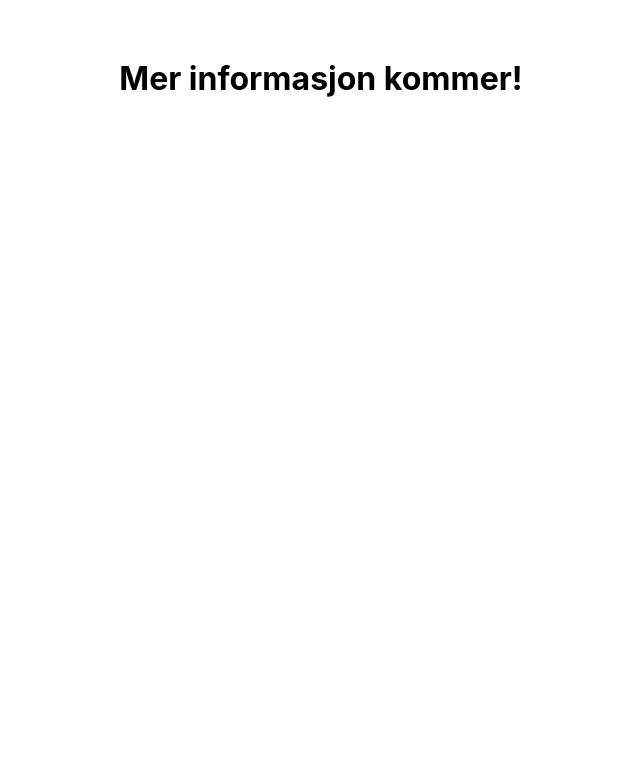
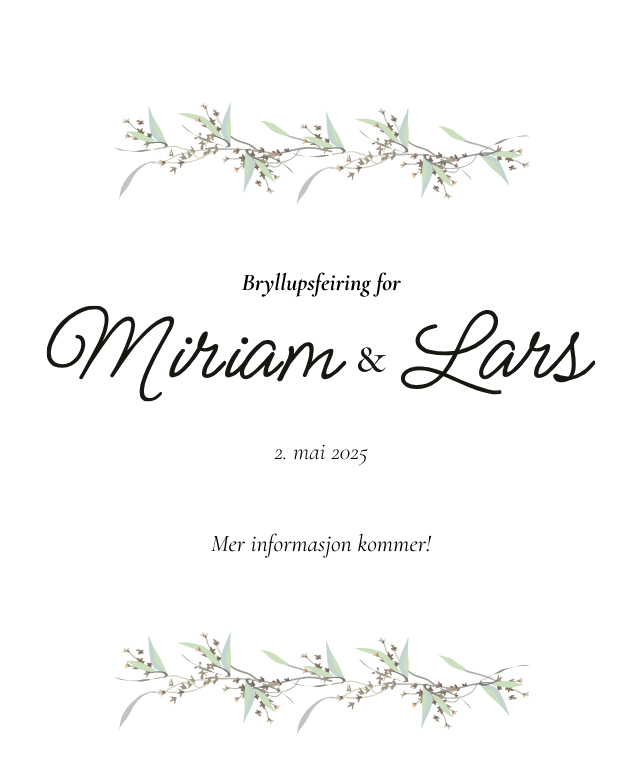
Before and after one commit to mklmorg/website, a plain HTML site: page index.html in a window 1280 px wide. Shown: the whole page, without its empty margins (319-959 px from the left). Drawn offline with nearby package versions, Linux system fonts and the light colour scheme.

Commit message:
add more of the website

```diff
--- a/css/style.css
+++ b/css/style.css
@@ -1,4 +1,3 @@
-
 /* Box sizing rules */
 *,
 *::before,
@@ -74,12 +73,60 @@ textarea:not([rows]) {
 }
 
 body {
-  font-family: -apple-system, BlinkMacSystemFont, 'Segoe UI', Roboto, Oxygen, Ubuntu, Cantarell, 'Open Sans', 'Helvetica Neue', sans-serif;
+  font-family: "Cormorant Garamond", -apple-system, BlinkMacSystemFont, 'Segoe UI', Roboto, Oxygen, Ubuntu, Cantarell, 'Open Sans', 'Helvetica Neue', sans-serif;
   color: hsl(0, 0%, 0%);
+  font-style: italic;
   background-color: hsl(0, 0%, 100%);
 }
 
 main {
+  display: flex;
+  flex-direction: column;
+  gap: 2rem;
+  align-items: center;
+  justify-content: center;
+  align-content: center;
+  padding: 2em;
+  height: 100vh;
   text-align: center;
-  padding: 2em;
+
+  font-size: 1.5rem;
 }
+
+.twig {
+  display: inline-block;
+  max-width: 500px;
+  padding: 0.5em 1em;
+}
+
+.header {
+  font-weight: 300;
+  display: flex;
+  flex-direction: column;
+  gap: 0.5rem;
+  font-size: 1.5rem;
+  width: 100%;
+  max-width: 550px;
+  margin: 0 auto;
+}
+
+.header h1 {
+  font-size: 1.5rem;
+}
+
+.logo {
+  width: 100%;
+  max-width: 550px;
+}
+
+.screen-reader-only {
+  position: absolute;
+  width: 1px;
+  height: 1px;
+  padding: 0;
+  margin: -1px;
+  overflow: hidden;
+  clip: rect(0, 0, 0, 0);
+  white-space: nowrap;
+  border-width: 0;
+}
--- a/index.html
+++ b/index.html
@@ -3,11 +3,24 @@
   <head>
     <title>Miram Kristine &amp; Lars Morten</title>
     <meta charset="utf-8">
+    <link rel="preconnect" href="https://fonts.googleapis.com">
+    <link rel="preconnect" href="https://fonts.gstatic.com" crossorigin>
+    <link href="https://fonts.googleapis.com/css2?family=Cormorant+Garamond:ital,wght@0,300;0,400;0,500;0,600;0,700;1,300;1,400;1,500;1,600;1,700&display=swap" rel="stylesheet">
     <link rel="stylesheet" type="text/css" href="css/style.css">
   </head>
   <body>
     <main>
-      <h1>Mer informasjon kommer!</h1>
+      <img class="twig" src="/assets/twig.svg" alt="twig">
+
+      <div class="header">
+        <h1>Bryllupsfeiring for <span class="screen-reader-only">Miram og Lars</span></h1>
+        <img class="logo" src="/assets/logo.svg" alt="logo" />
+        <p>2. mai 2025</p>
+      </div>
+
+      <p>Mer informasjon kommer!</p>
+
+      <img class="twig" src="/assets/twig.svg" alt="twig">
     </main>
   </body>
 </html>
```
Also changed, not shown: assets/logo.svg (added), assets/twig.svg (added), 1 other file.
